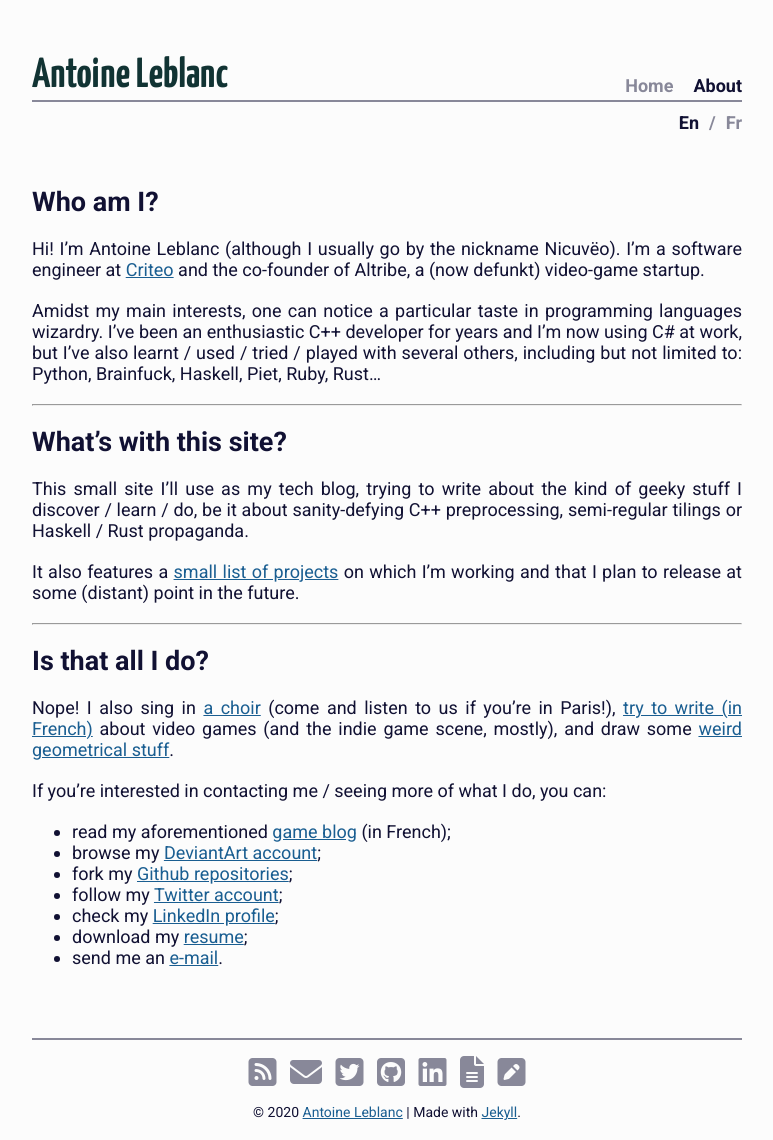
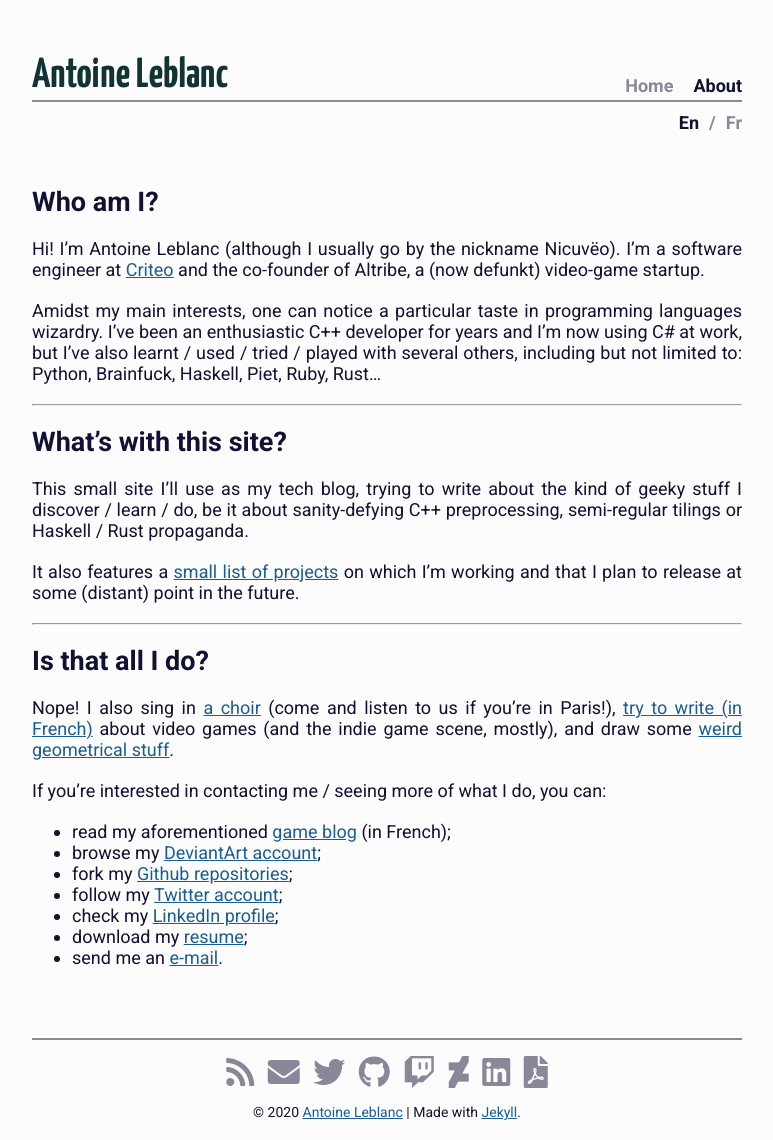
Before and after one commit to nicuveo/nauths.fr, a Jekyll site: the page built from en/about.md, in a window 1280 px wide. Shown: the whole page, without its empty margins (253-1026 px from the left). Built offline with Jekyll 4.4.1, drawn with Linux system fonts in a browser that asks for light colours; nearby versions of some CDN libraries; library files that are not in the unit come from our copies.

Commit message:
Updated footer icons.

```diff
--- a/_includes/footer.html
+++ b/_includes/footer.html
@@ -5,13 +5,14 @@
 <div id="footer">
 
   <div id="links">
-    <a class="link" href="{{ rss    }}"><i class="fa fa-2x fa-rss-square"     ></i></a>
-    <a class="link" href="{{ u.mail }}"><i class="fa fa-2x fa-envelope"       ></i></a>
-    <a class="link" href="{{ u.twit }}"><i class="fa fa-2x fa-twitter-square" ></i></a>
-    <a class="link" href="{{ u.gith }}"><i class="fa fa-2x fa-github-square"  ></i></a>
-    <a class="link" href="{{ u.l-in }}"><i class="fa fa-2x fa-linkedin-square"></i></a>
-    <a class="link" href="{{ u.cv   }}"><i class="fa fa-2x fa-file-text"      ></i></a>
-    <a class="link" href="{{ u.devi }}"><i class="fa fa-2x fa-pencil-square"  ></i></a>
+    <a class="link" href="{{ rss          }}"><i class="fa  fa-2x fa-rss"        ></i></a>
+    <a class="link" href="{{ u.mail       }}"><i class="fa  fa-2x fa-envelope"   ></i></a>
+    <a class="link" href="{{ u.twitter    }}"><i class="fab fa-2x fa-twitter"    ></i></a>
+    <a class="link" href="{{ u.github     }}"><i class="fab fa-2x fa-github"     ></i></a>
+    <a class="link" href="{{ u.twitch     }}"><i class="fab fa-2x fa-twitch"     ></i></a>
+    <a class="link" href="{{ u.deviantart }}"><i class="fab fa-2x fa-deviantart" ></i></a>
+    <a class="link" href="{{ u.linkedin   }}"><i class="fab fa-2x fa-linkedin"   ></i></a>
+    <a class="link" href="{{ u.resume     }}"><i class="fa  fa-2x fa-file-pdf"   ></i></a>
   </div>
 
   <p id="footer-text">
--- a/_layouts/default.html
+++ b/_layouts/default.html
@@ -31,7 +31,7 @@
     <meta name="theme-color" content="#ffffff">
 
     <link rel="stylesheet"    href="/css/responsive.gs.12col.css" />
-    <link rel="stylesheet"    href="/css/font-awesome.min.css" />
+    <link rel="stylesheet"    href="/css/fontawesome.min.css" />
     <link rel="stylesheet"    href="/css/default.css" />
     <link rel="stylesheet"    href="/css/syntax.css" />
     <link rel="stylesheet"    href="/css/lightbox.css"  />
```
Also changed, not shown: _data/urls.yml (+7 -7 lines).
